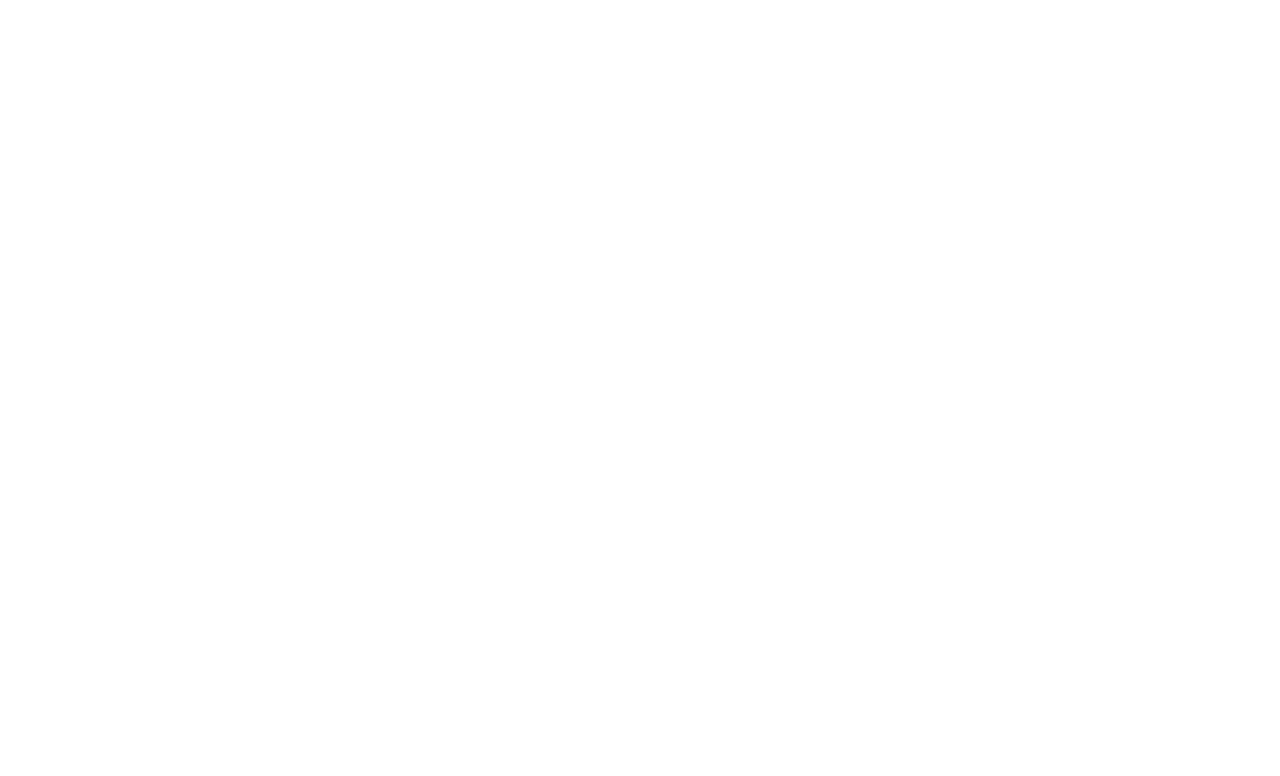
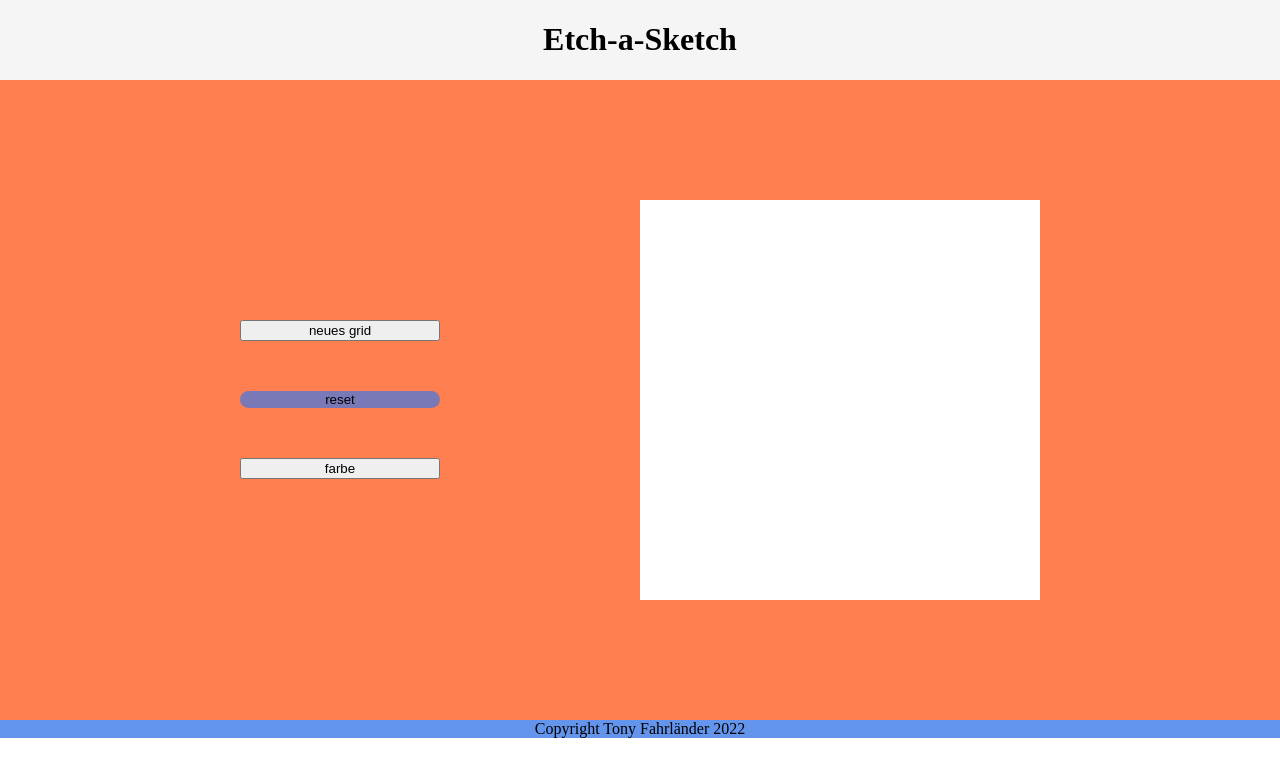
Before and after one commit to BB7Blues/Etch-a-Sketch, a plain HTML site: page index.html in a window 1280 px wide. Drawn offline with Linux system fonts and the light colour scheme.

Commit message:
Die Funktion zur erstellung eines neuen Rasters wurde hinzugefügt

```diff
--- a/index.html
+++ b/index.html
@@ -10,12 +10,22 @@
     <title>Document</title>
 </head>
 <body>
-    <div class="header"></div>
+
+    <div class="header"><h1>Etch-a-Sketch</h1></div>
 
     <div class="main">
-        <div class="sidebar"></div>
+        <div class="sidebar">
+
+                <button class="grid">neues grid</button>
+                <button class="neu">reset   </button>
+                <button class="farbe">farbe</button>
+
+
+
+        </div>
+
         <div class="sketchbox"></div>
     </div>
-    <div class="footer"></div>
+    <div class="footer">Copyright Tony Fahrländer 2022</div>
 </body>
 </html>
--- a/script.js
+++ b/script.js
@@ -0,0 +1,81 @@
+const grid = document.querySelector('.sketchbox');
+const wipeButton = document.querySelector('.neu');
+const farbButton = document.querySelector('.farbe');
+const wiper = document.querySelector('.grid');
+
+
+
+
+
+function createBox(boxCount){
+    let i = 0;
+
+    while(i < boxCount){
+
+    // const box = document.createElement('div');
+    let box = document.createElement('div');
+    box.classList.add('box');
+    box.setAttribute("id", i);
+    grid.appendChild(box);
+    i++;
+    //console.log(i);
+    }
+
+}
+//let boxSize = 400*400 / 1450;
+createBox(400);
+
+function toggleColor(){
+
+    this.classList.add('switch');
+
+
+}
+
+function wipeBoard(){
+
+    let boxen = document.querySelectorAll('.box');
+    console.log(boxen);
+    boxen.forEach(box => box.classList.remove('switch'));
+
+}
+
+
+
+
+
+
+
+
+function makeBox(sidelenght){
+
+    let boxremove = document.querySelectorAll('.box');
+    //console.log(boxremove);
+    // grid größe / 2 / 10
+    sidelenght = prompt("Wie lang?");
+    let boxgroesse = 400 / sidelenght;
+    boxremove.forEach(box => grid.removeChild(box));
+    i = 0;
+    while (i < sidelenght * sidelenght){
+
+    let box = document.createElement('div');
+    box.classList.add('box');
+    box.setAttribute("id", i);
+    box.style.height =  boxgroesse + 'px';
+    box.style.width = boxgroesse + 'px';
+    grid.appendChild(box);
+    i++;
+
+
+
+    }
+    let boxe = document.querySelectorAll('.box');
+    boxe.forEach(box =>box.addEventListener('mouseover', toggleColor));
+
+}
+
+wiper.addEventListener('click', makeBox);
+const box = document.querySelectorAll('.box');
+box.forEach(box =>box.addEventListener('mouseover', toggleColor));
+
+wipeButton.addEventListener('click', wipeBoard);
--- a/style.css
+++ b/style.css
@@ -1,24 +1,84 @@
 body{
+
+    display: flex;
+    justify-content: space-between;
+    flex-direction: column;
+    margin: 0px;
 
 }
 
 .header{
 
+    display: flex;
+    flex-direction: row;
+    justify-content: center;
+    background-color: whitesmoke;
+
 }
 
 .main{
 
+    display: flex;
+    flex-direction: row;
+    background-color: coral;
+    justify-content: center;
+    align-items: center;
+    padding: 50px;
+    height: 540px;
+    gap : 200px;
 }
 
 .sidebar{
+
+    display: flex;
+    flex-direction: column;
+    justify-content: center;
+    width: 200px;
+    height: 600px;
+    padding-top: 50px;
+    padding-bottom: 50px;
+    gap: 50px;
 
 }
 
 .sketchbox{
 
+    display: flex;
+    flex: 0 0 auto;
+    background-color: white;
+    flex-wrap: wrap;
+    flex-direction: row;
+    width: 400px;
+    height: 400px;
+}
+
+.box{
+
+    display: flex;
+
+    width:  20px;
+    height: 20px;
 }
 
 .footer{
 
+    display: flex;
+    background-color: cornflowerblue;
+    justify-content: center;
+    text-align: center;
 
 }
+.switch{
+
+    background-color: black;
+
+}
+
+.neu{
+
+    background-color: rgb(121, 121, 183);
+    border: 0px;
+
+    border-radius: 15px;
+
+}
```
